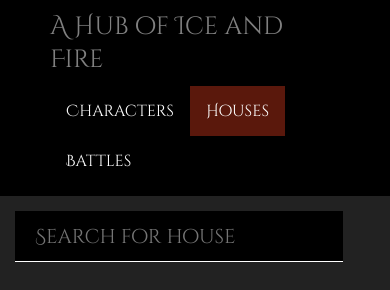
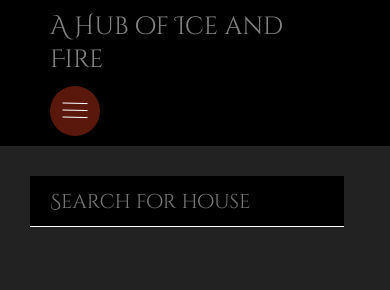
Before and after one commit to deecaulcrick/hub-of-ice-and-fire, a React (Create React App) app: page /houses in a window 390 px wide. Shown: the top 290 px of the page. Built offline with nearby package versions, Linux system fonts and the light colour scheme; no server answers.

Commit message:
Added responsive mobile menu

```diff
--- a/src/App.css
+++ b/src/App.css
@@ -335,6 +335,11 @@ button {
   cursor: pointer;
 }
 
+.mobile-menu,
+.mobile-menu-btn {
+  display: none;
+}
+
 @media only screen and (max-width: 600px) {
   /* For mobile phones: */
   .container {
@@ -373,4 +378,27 @@ button {
   input {
     width: 80%;
   }
+  .main {
+    padding: 20px;
+  }
+  .mobile-menu,
+  .mobile-menu-btn {
+    display: contents;
+  }
+
+  .mobile-menu-btn img {
+    width: 50px;
+  }
+  .mobile-menu ul {
+    background-color: #222;
+    list-style-type: none;
+    font-family: "Cinzel Decorative", cursive;
+  }
+
+  .mobile-menu li {
+    padding: 15px 30px;
+  }
+  .menu {
+    display: none;
+  }
 }
--- a/src/components/ui/Header.jsx
+++ b/src/components/ui/Header.jsx
@@ -1,7 +1,20 @@
-import {NavLink, Link} from 'react-router-dom'
+import { useState } from 'react';
+import {NavLink, Link} from 'react-router-dom';
+import menuOpen from '../../images/menuOpen.svg'
+import menuClose from '../../images/menuClose.svg'
+
 
 function Header() {
+
+  const [menuBtn, setMenuBtn] = useState(menuOpen)
+  const [showMenu, setShowMenu] = useState(false)
+
+  const handleMenu = () => {
+    setShowMenu(current => !current);
+    {menuBtn === menuOpen ? setMenuBtn(menuClose) : setMenuBtn(menuOpen)}
+  }
   return (
+    <div className="header-container">
     <div className="header">
       <div className="logo">
         <Link to='/'><h3>A Hub of Ice and Fire</h3></Link>
@@ -13,6 +26,20 @@ function Header() {
           <NavLink to='/battles' activeclassname='active'><li>Battles</li></NavLink>
         </ul>
       </div>
+      <div className='mobile-menu-btn'>
+        <img src ={menuBtn} onClick={handleMenu} />
+      </div>
+    </div>
+    {showMenu ? (
+      <div className="mobile-menu">
+      <ul>
+          <NavLink to='/characters' activeclassname='active'><li>Characters</li></NavLink>
+          <NavLink to='/houses' activeclassname='active'><li>Houses</li></NavLink>
+          <NavLink to='/battles' activeclassname='active'><li>Battles</li></NavLink>
+        </ul>
+      </div>
+    ) : ''}
+
     </div>
   )
 }
--- a/src/pages/Houses.jsx
+++ b/src/pages/Houses.jsx
@@ -10,6 +10,7 @@ function Houses({housesItems}) {
 
   return (
     <div className="houses">
+      <div className="hero">
         <div className="hero-container">
           <form>
             <input
@@ -17,6 +18,7 @@ function Houses({housesItems}) {
             placeholder="Search for house"
             onChange={(e) => setHousesQuery(e.target.value)}/>
           </form>
+          </div>
       </div>
 
       <div className="characterGrid">
```
Also changed, not shown: src/images/menuClose.svg (added), src/images/menuOpen.svg (added). Lines whose indentation alone changed are shown as unchanged.
